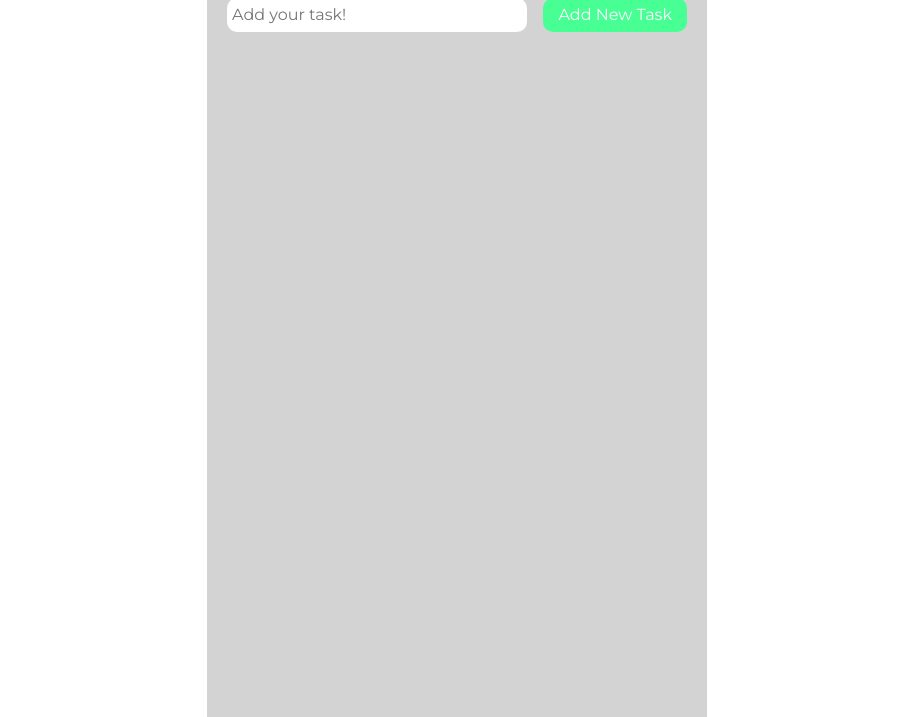
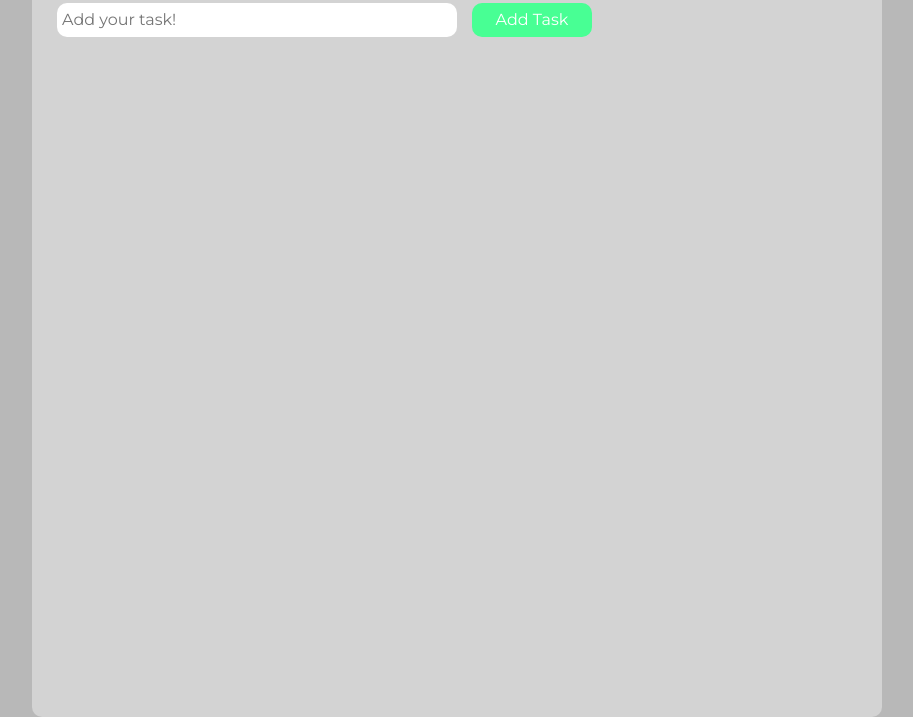
Before and after one commit to GeorgeDeyneka/to-do-list, a plain HTML site: page index.html in a window 1280 px wide. Shown: the part 83-800 px from the top of the page, without its empty margins (183-1096 px from the left). Drawn offline with Linux system fonts and the light colour scheme.

Commit message:
v1.1.0 | Add adaptive layout

```diff
--- a/index.html
+++ b/index.html
@@ -6,7 +6,7 @@
     <meta name="viewport" content="width=device-width, initial-scale=1.0" />
     <title>To Do List</title>
     <link
-      href="https://fonts.googleapis.com/css?family=Montserrat:100,200,300,regular,500,600,700,800,900,100italic,200italic,300italic,italic,500italic,600italic,700italic,800italic,900italic&display=swap"
+      href="https://fonts.googleapis.com/css?family=Montserrat:100,200,300,regular,500,600,700,&display=swap"
       rel="stylesheet"
     />
     <link rel="stylesheet" href="./css/style.min.css" />
@@ -17,7 +17,7 @@
       <h2 class="list__title">To Do List</h2>
         <form class="list__area-form">
           <input type="text" class="list__input" placeholder="Add your task!" />
-          <button class="list__btn-add" type="submit">Add New Task</button>
+          <button class="list__btn-add" type="submit">Add Task</button>
         </form>
         <ul class="list__table"></ul>
     </div>
--- a/scss/style.scss
+++ b/scss/style.scss
@@ -4,13 +4,13 @@ body {
   font-family: "Montserrat";
 }
 
+@media (min-width: 320px) {
   .list {
     &__wrapper {
       background-color: lightgray;
-    width: 500px;
       min-height: 100vh;
       max-height: 100%;
-    padding: 20px;
+      padding: 15px;
       margin: 0 auto;
     }
 
@@ -24,7 +24,7 @@ body {
     }
 
     &__input {
-    min-width: 300px;
+      min-width: 60%;
       border-radius: 10px;
       padding: 5px;
       border: none;
@@ -33,6 +33,9 @@ body {
     &__btn-add,
     &__btn-delete,
     &__btn-edit {
+      display: flex;
+      justify-content: center;
+      align-items: center;
       border-radius: 10px;
       border: none;
       color: white;
@@ -43,6 +46,8 @@ body {
     }
 
     &__btn-add {
+      padding: 4px 10px;
+      max-width: 150px;
       background-color: #48ff94;
       &:hover {
         background-color: #7efcbd;
@@ -101,3 +106,53 @@ body {
       pointer-events: none;
     }
   }
+}
+
+@media (min-width: 768px) {
+  body {
+    background-color: #b8b8b8;
+  }
+
+  .list {
+    &__wrapper {
+      padding: 25px;
+      max-width: 850px;
+    }
+
+    &__btn-add {
+      min-width: 120px;
+    }
+
+    &__btn-edit,
+    &__btn-delete {
+      display: flex;
+      justify-content: center;
+      min-width: 60px;
+    }
+
+    &__buttons {
+      gap: 10px;
+    }
+
+    &__area-form {
+      justify-content: flex-start;
+      gap: 15px;
+    }
+
+    &__input {
+      min-width: 400px;
+    }
+
+    &__table {
+      max-width: 800px;
+    }
+  }
+}
+
+@media (min-width: 850px) {
+  .list {
+    &__wrapper {
+      border-radius: 10px;
+    }
+  }
+}
```
Also changed, not shown: css/style.css, css/style.min.css. Lines whose indentation alone changed are shown as unchanged.
